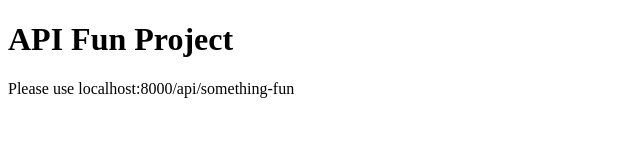
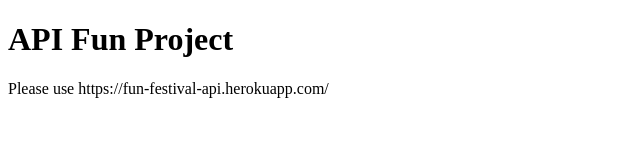
Before and after one commit to mxsrgn/festival-fun-api, a website: page index.html in a window 1280 px wide. Shown: the full height of the page, 0-640 px from the left. Drawn offline with Linux system fonts and the light colour scheme.

Commit message:
made changes to html

```diff
--- a/index.html
+++ b/index.html
@@ -10,7 +10,7 @@
 
     <h1>API Fun Project</h1>
 
-    <p>Please use localhost:8000/api/something-fun</p>
+    <p>Please use https://fun-festival-api.herokuapp.com/ </p>
 
 
 </body>
```
